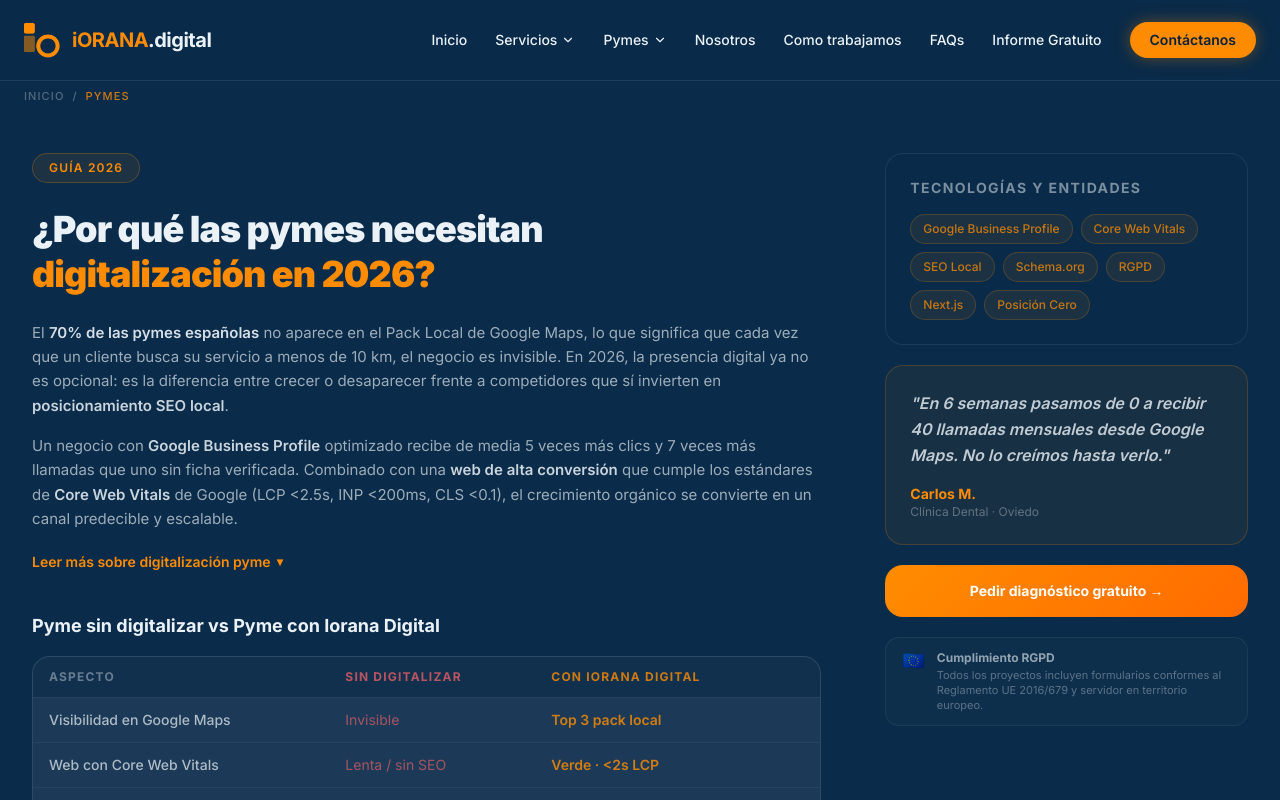
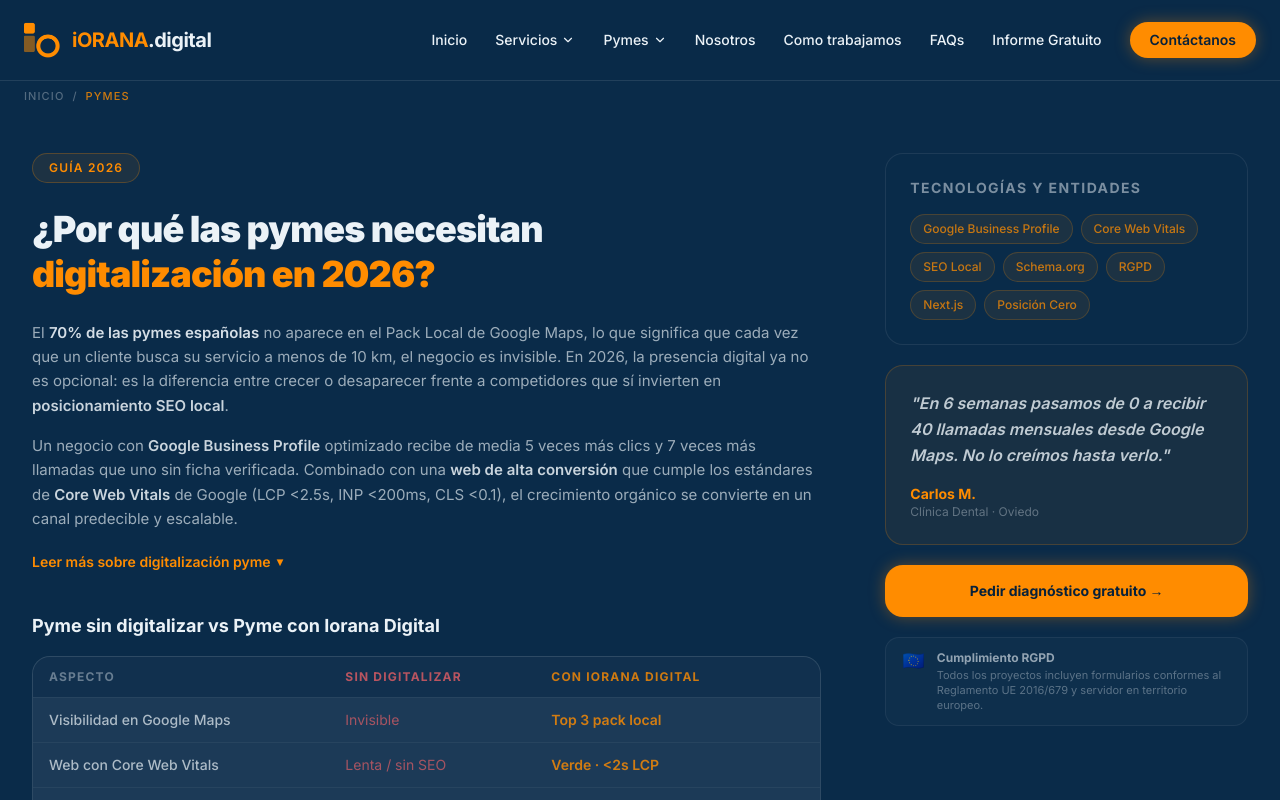
Before and after one commit to ioranadigital/iorana-next, a Next.js app: page /pymes in a window 1280 px wide. Shown: the top 800 px of the page. Built offline with nearby package versions, Linux system fonts and the light colour scheme.

Commit message:
feat: cambios de diseño

```diff
--- a/app/pymes/page.tsx
+++ b/app/pymes/page.tsx
@@ -214,18 +214,12 @@
             </blockquote>
 
             {/* Mini CTA */}
-            <button
-              type="button"
-              onClick={() =>
-                window.location.href = "/informe-sitio-web-gratis"
-              }
-              className="w-full py-4 rounded-2xl font-bold text-sm text-white transition-all duration-300 focus:outline-none focus:ring-2 focus:ring-[#ff8c00] focus:ring-offset-[#0a2b49] focus:ring-offset-2"
-              style={{
-                background: "linear-gradient(135deg, #ff8c00, #ff6b00)",
-              }}
+            <a
+              href="/informe-sitio-web-gratis"
+              className="w-full py-4 rounded-2xl font-bold text-sm text-[#07213a] bg-[#ff8c00] hover:bg-white transition-all duration-200 shadow-[0_0_16px_rgba(255,140,0,0.35)] hover:shadow-[0_0_24px_rgba(255,140,0,0.6)] hover:scale-105 focus:outline-none focus:ring-2 focus:ring-[#ff8c00] focus:ring-offset-[#0a2b49] focus:ring-offset-2 flex items-center justify-center cursor-pointer"
             >
               Pedir diagnóstico gratuito →
-            </button>
+            </a>
 
             {/* Norma RGPD badge */}
             <div className="flex items-start gap-3 px-4 py-3 rounded-xl border border-white/6 bg-white/[0.02]">
--- a/components/ServicePageTemplate.tsx
+++ b/components/ServicePageTemplate.tsx
@@ -101,15 +101,15 @@
         </div>
       </section>
 
-      {/* ── QUÉ INCLUYE: Reducido pb-16 a pb-10 ── */}
+      {/* ── QUÉ INCLUYE ── */}
       <section className="max-w-7xl mx-auto px-4 sm:px-6 lg:px-8 pb-10">
         <h2 className="mb-6">
           <SplitTitle text="¿Qué incluye?" size="text-2xl md:text-3xl" />
         </h2>
-        <ul role="list" className="grid grid-cols-1 sm:grid-cols-2 lg:grid-cols-3 gap-4">
+        <ul role="list" className="grid grid-cols-2 sm:grid-cols-3 lg:grid-cols-6 gap-3">
           {includes.map((item, i) => (
-            <li key={i} className="flex items-start gap-3 bg-[#0d3355] border border-[#ebf2f7]/20 rounded-xl px-5 py-4 text-sm">
-              <CheckCircle2 size={18} className="text-[#ff8c00] shrink-0 mt-0.5" />
+            <li key={i} className="flex flex-col items-center text-center gap-3 bg-[#0d3355]/60 border border-white/10 rounded-2xl px-4 py-5 text-xs text-white leading-snug hover:border-[#ff8c00]/30 hover:bg-[#0a2b49] transition-all duration-300">
+              <CheckCircle2 size={20} className="text-[#ff8c00] shrink-0" />
               {item.text}
             </li>
           ))}
```
